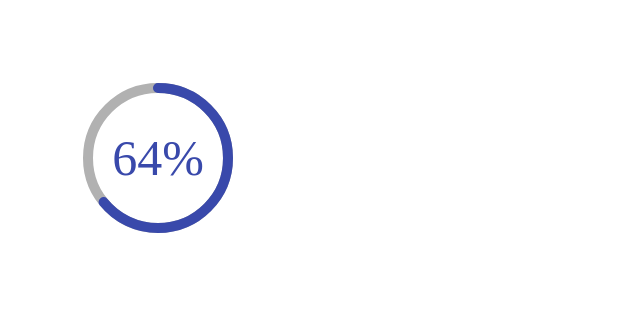
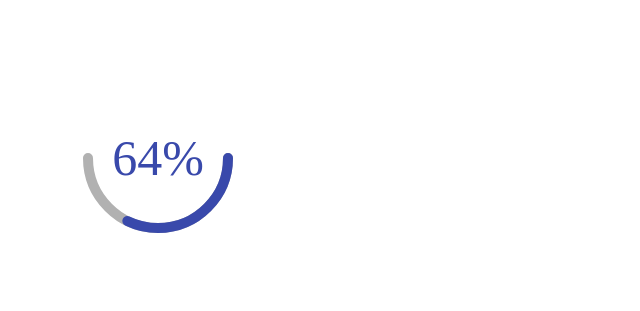
Before and after one commit to quanzhiyuan/my-d3, a plain HTML site: page src/canvas/index.html in a window 1280 px wide. Shown: the whole page, without its empty margins (0-640 px from the left). Drawn offline with Linux system fonts and the light colour scheme.

Commit message:
circle 进度条2

```diff
--- a/src/canvas/index.html
+++ b/src/canvas/index.html
@@ -42,6 +42,9 @@
 <script>
 
     /**
+     *id:canvas 的id
+     *startAngle 初始角度
+     * endAngle 结束角度
      *
      */
         function kdcharts(param) {
@@ -53,20 +56,17 @@
             posY = can.height / 2,
             fps = 1000 / 200,
             procent = 0,
-            oneProcent = 360 / 100,
+            oneProcent =( param.endAngle-param.startAngle) / 100,
             result = oneProcent * 64;
-        ctx.lineCap = 'round';
-        (function (){
+            ctx.lineCap = 'round';
             var deegres = 0;
             var acrInterval = setInterval (function() {
                 deegres += 1;
                 ctx.clearRect( 0, 0, can.width, can.height );
                 procent = deegres / oneProcent;
-
                 spanProcent.innerHTML = procent.toFixed();
-
                 ctx.beginPath();
-                ctx.arc( posX, posY, 70, (Math.PI/180) * 270, (Math.PI/180) * (270 + 360) );
+                ctx.arc( posX, posY, 70, (Math.PI/180) * param.startAngle, (Math.PI/180) * (param.startAngle + param.endAngle) );
                 ctx.strokeStyle = '#b1b1b1';
                 ctx.lineWidth = '10';
                 ctx.stroke();
@@ -74,12 +74,14 @@
                 ctx.beginPath();
                 ctx.strokeStyle = '#3949AB';
                 ctx.lineWidth = '10';
-                ctx.arc( posX, posY, 70, (Math.PI/180) * 270, (Math.PI/180) * (270 + deegres) );
+                ctx.arc( posX, posY, 70, (Math.PI/180) * param.startAngle, (Math.PI/180) * (param.startAngle + deegres) );
                 ctx.stroke();
                 if( deegres >= result ) clearInterval(acrInterval);
             }, fps);
-        }())
     }
-        kdcharts();
+        kdcharts({
+            startAngle:0,
+            endAngle:180
+        });
 </script>
 </html>
```
